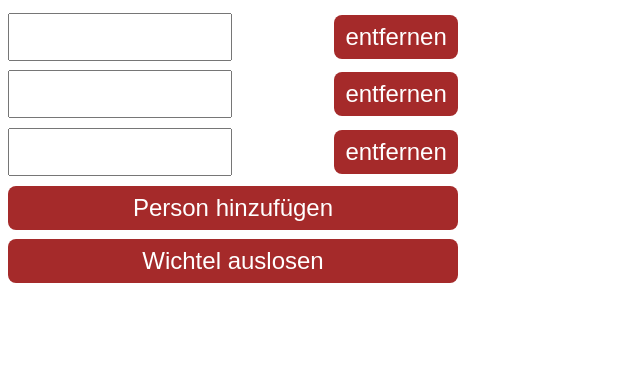
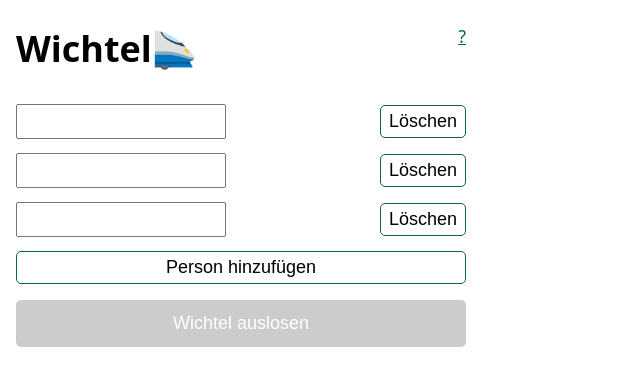
Before and after one commit to bjorndown/wichtel-express, a Next.js app: page / in a window 1280 px wide. Shown: the top 386 px of the page, without its empty margins (0-640 px from the left). Built offline with nearby package versions, Linux system fonts and the light colour scheme.

Commit message:
Another layout iteration.

```diff
--- a/src/pages/_app.tsx
+++ b/src/pages/_app.tsx
@@ -7,15 +7,49 @@ export default function MyApp({ Component, pageProps }) {
       <Head>
         <title>wichtel.express</title>
       </Head>
-      <Component {...pageProps} />
+      <header>
+        <h1>
+          Wichtel<span className="flipped">🚄</span>
+        </h1>
+        <a title="Anleitung & Impressum" href="/impressum">
+          ?
+        </a>
+      </header>
+      <main>
+        <Component {...pageProps} />
+      </main>
+
       <style jsx>{`
         .container {
+          max-width: 450px;
+        }
+
+        header {
           display: flex;
-          justify-content: center;
-          flex-direction: column;
-          flex-wrap: wrap;
-          align-items: center;
-          max-width: 450px;
+          flex-flow: row;
+          flex-flow: wrap;
+          justify-content: space-between;
+          margin: 1.5rem 0;
+        }
+
+        header h1 {
+          margin: 0;
+        }
+
+        .flipped {
+          -moz-transform: scale(-1, 1);
+          -webkit-transform: scale(-1, 1);
+          -o-transform: scale(-1, 1);
+          -ms-transform: scale(-1, 1);
+          transform: scale(-1, 1);
+          display: inline-block;
+        }
+
+        header a {
+          place-self: start;
+        }
+
+        main {
         }
       `}</style>
     </div>
--- a/src/pages/index.tsx
+++ b/src/pages/index.tsx
@@ -41,7 +41,7 @@ const Index = () => {
     setSantas(ps => ps.map(p => ({ name: p.name })))
   }
 
-  const addPerson = () => setSantas(n => [...santas, { name: '' }])
+  const addPerson = () => setSantas(_ => [...santas, { name: '' }])
   const generateLink = (santa: SecretSanta): string => {
     const url = new URL('reveal', location.href)
     url.searchParams.append('s', santa.name)
@@ -61,18 +61,12 @@ const Index = () => {
             {santas.map((person, i) => (
               <tr key={`person-${i}`}>
                 <td className="name">{person.name}</td>
-                <td className="visit-link">
-                  <a href={person.url} target="_blank">
-                    Link öffnen
-                  </a>
-                  <span className="footnote">*</span>
-                </td>
+
                 <td style={{ textAlign: 'right' }}>
                   <button
                     onClick={() => navigator.clipboard.writeText(person.url)}
                   >
-                    Link
-                    <br /> kopieren
+                    Link kopieren
                   </button>
                 </td>
               </tr>
@@ -93,19 +87,17 @@ const Index = () => {
           Zurücksetzen
         </button>
 
-        <p>
-          <span className="footnote">*</span>
-          Name der/des Beschenkten ist nicht sichtbar.
-        </p>
         <style jsx>{`
           .name {
             max-width: 125px;
             overflow-wrap: break-word;
           }
+
           .footnote {
             font-weight: bold;
             margin: 0 0.2rem;
           }
+
           .visit-link {
             font-size: medium;
             text-align: right;
@@ -136,7 +128,7 @@ const Index = () => {
                       })
                     }
                     type="text"
-                    size={12}
+                    size={16}
                     value={person.name}
                   />
                 </td>
@@ -146,7 +138,7 @@ const Index = () => {
                       setSantas(persons => persons.filter((_, l) => l !== i))
                     }
                   >
-                    entfernen
+                    Löschen
                   </button>
                 </td>
               </tr>
@@ -162,7 +154,7 @@ const Index = () => {
         </table>
 
         <button
-          className="full-width"
+          className="full-width primary"
           disabled={!isValid() || drawingLots}
           onClick={drawLots}
         >
--- a/src/style.css
+++ b/src/style.css
@@ -1,21 +1,31 @@
 * {
     box-sizing: border-box;
+
+}
+
+p {
+    line-height: 2.1rem;
+
 }
 
 :root {
-  --primary-bg-color: brown;
-  --button-color: white;
+    --primary-bg-color: #09693c;
+    --bg-color: white;
+    --button-color: black;
+    --disabled-color: #ccc;
 }
 
 body {
-  font-size: x-large;
+    font-size: large;
     font-family: system-ui, -apple-system, BlinkMacSystemFont, 'Segoe UI', Roboto,
     Oxygen, Ubuntu, Cantarell, 'Open Sans', 'Helvetica Neue', sans-serif;
+    font-weight: 400;
+    padding: 0 0.5rem;
+
 }
 
 td {
     padding: 0;
-  margin-bottom: 1rem;
 }
 
 table {
@@ -25,16 +35,29 @@ table {
 
 input,
 button {
-  font-size: x-large;
-  margin: 0.3rem 0;
-  padding: 0.5rem 0.7rem;
+    font-size: large;
+    margin: 0.45rem 0;
+    padding: 0.3rem 0.5rem;
 }
 
 button {
+    border: 1px solid var(--primary-bg-color);
+    border-radius: 5px;
+    background-color: var(--bg-color);
+    color: var(--button-color);
+}
+
+button.primary {
+    background-color: var(--primary-bg-color);
+    color: white;
+    padding: 0.8rem 0.5rem;
+    margin: 0.6rem 0;
+
+}
+
+button:disabled {
     border: none;
-  border-radius: 8px;
-  background-color: var(--primary-bg-color);
-  color: var(--button-color);
+    background-color: var(--disabled-color);
 }
 
 .full-width {
@@ -43,6 +66,10 @@ button {
 
 button:active {
     background-color: #a52a2a91;
+}
+
+a {
+    color: var(--primary-bg-color);
 }
 
 /* Thanks to https://css-tricks.com/places-its-tempting-to-use-display-none-but-dont/ */
```
Also changed, not shown: src/pages/impressum.tsx (added, +13 -0 lines). Lines whose indentation alone changed are shown as unchanged.
